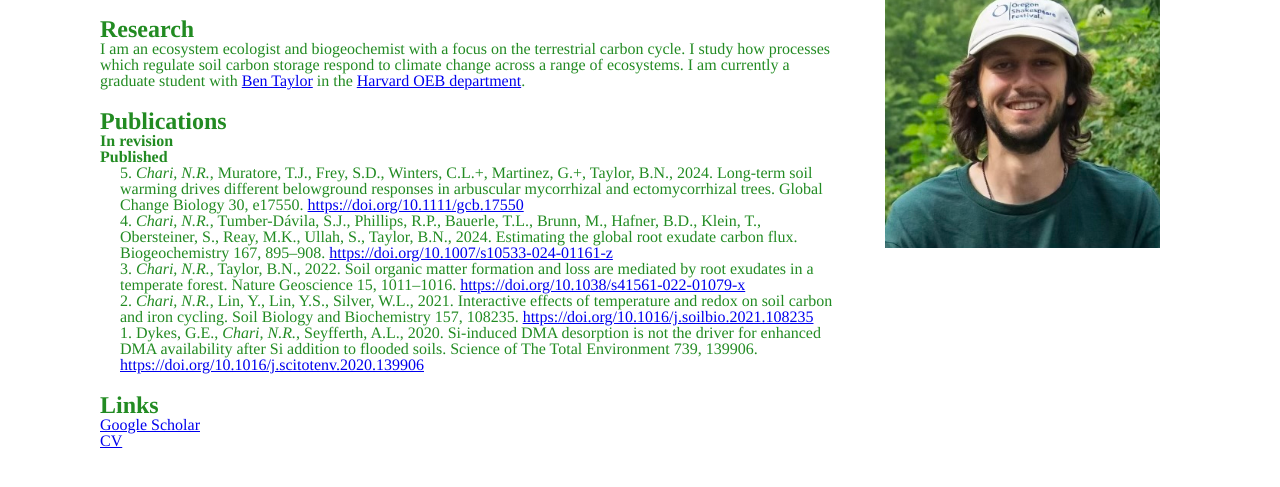
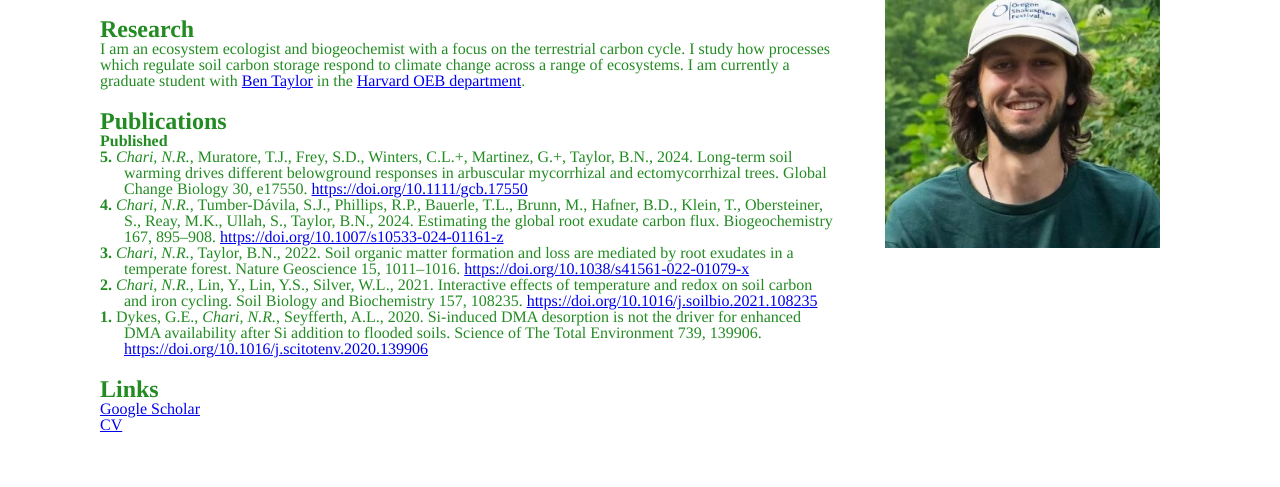
Before and after one commit to nrchari/nrchari.github.io, a plain HTML site: page index.html in a window 1280 px wide. Shown: the part 91-578 px from the top of the page. Drawn offline with Linux system fonts and the light colour scheme.

Commit message:
Add files via upload

```diff
--- a/index.html
+++ b/index.html
@@ -23,24 +23,28 @@
         <div class="content">
           <h2>Publications</h2>
           <ol>
-            <b>In revision</b><br>
+    <b>Published</b><br>
 
+    <p class="publication">
+        <span class="publication-number">5.</span> <i>Chari, N.R.</i>, Muratore, T.J., Frey, S.D., Winters, C.L.+, Martinez, G.+, Taylor, B.N., 2024. Long-term soil warming drives different belowground responses in arbuscular mycorrhizal and ectomycorrhizal trees. Global Change Biology 30, e17550. <a href="https://doi.org/10.1111/gcb.17550">https://doi.org/10.1111/gcb.17550</a>
+    </p>
 
-            <b>Published</b><br>
+    <p class="publication">
+        <span class="publication-number">4.</span> <i>Chari, N.R.</i>, Tumber-Dávila, S.J., Phillips, R.P., Bauerle, T.L., Brunn, M., Hafner, B.D., Klein, T., Obersteiner, S., Reay, M.K., Ullah, S., Taylor, B.N., 2024. Estimating the global root exudate carbon flux. Biogeochemistry 167, 895–908. <a href="https://doi.org/10.1007/s10533-024-01161-z">https://doi.org/10.1007/s10533-024-01161-z</a>
+    </p>
 
-              <p style="margin-left: 0; padding-left: 20px;">5. <i>Chari, N.R.</i>, Muratore, T.J., Frey, S.D., Winters, C.L.+, Martinez, G.+, Taylor, B.N., 2024. Long-term soil warming drives different belowground responses in arbuscular mycorrhizal and ectomycorrhizal trees. Global Change Biology 30, e17550. <a href="https://doi.org/10.1111/gcb.17550">https://doi.org/10.1111/gcb.17550</a></p>
+    <p class="publication">
+        <span class="publication-number">3.</span> <i>Chari, N.R.</i>, Taylor, B.N., 2022. Soil organic matter formation and loss are mediated by root exudates in a temperate forest. Nature Geoscience 15, 1011–1016. <a href="https://doi.org/10.1038/s41561-022-01079-x">https://doi.org/10.1038/s41561-022-01079-x</a>
+    </p>
 
-              <p style="margin-left: 0; padding-left: 20px;">4. <i>Chari, N.R.</i>, Tumber-Dávila, S.J., Phillips, R.P., Bauerle, T.L., Brunn, M., Hafner, B.D., Klein, T., Obersteiner, S., Reay, M.K., Ullah, S., Taylor, B.N., 2024. Estimating the global root exudate carbon flux. Biogeochemistry 167, 895–908. <a href="https://doi.org/10.1007/s10533-024-01161-z">https://doi.org/10.1007/s10533-024-01161-z</a></p>
+    <p class="publication">
+        <span class="publication-number">2.</span> <i>Chari, N.R.</i>, Lin, Y., Lin, Y.S., Silver, W.L., 2021. Interactive effects of temperature and redox on soil carbon and iron cycling. Soil Biology and Biochemistry 157, 108235. <a href="https://doi.org/10.1016/j.soilbio.2021.108235">https://doi.org/10.1016/j.soilbio.2021.108235</a>
+    </p>
 
-              <p style="margin-left: 0; padding-left: 20px;">3. <i>Chari, N.R.</i>, Taylor, B.N., 2022. Soil organic matter formation and loss are mediated by root exudates in a temperate forest. Nature Geoscience 15, 1011–1016. <a href="https://doi.org/10.1038/s41561-022-01079-x">https://doi.org/10.1038/s41561-022-01079-x</a></p>
-
-
-              <p style="margin-left: 0; padding-left: 20px;">2. <i>Chari, N.R.</i>, Lin, Y., Lin, Y.S., Silver, W.L., 2021. Interactive effects of temperature and redox on soil carbon and iron cycling. Soil Biology and Biochemistry 157, 108235. <a href="https://doi.org/10.1016/j.soilbio.2021.108235">https://doi.org/10.1016/j.soilbio.2021.108235</a></p>
-
-
-              <p style="margin-left: 0; padding-left: 20px;">1. Dykes, G.E., <i>Chari, N.R.</i>, Seyfferth, A.L., 2020. Si-induced DMA desorption is not the driver for enhanced DMA availability after Si addition to flooded soils. Science of The Total Environment 739, 139906. <a href="https://doi.org/10.1016/j.scitotenv.2020.139906">https://doi.org/10.1016/j.scitotenv.2020.139906</a></p>
-
-          </ol>
+    <p class="publication">
+        <span class="publication-number">1.</span> Dykes, G.E., <i>Chari, N.R.</i>, Seyfferth, A.L., 2020. Si-induced DMA desorption is not the driver for enhanced DMA availability after Si addition to flooded soils. Science of The Total Environment 739, 139906. <a href="https://doi.org/10.1016/j.scitotenv.2020.139906">https://doi.org/10.1016/j.scitotenv.2020.139906</a>
+    </p>
+</ol>
         </div>
       </section>
       <section id="contact">
--- a/style.css
+++ b/style.css
@@ -105,3 +105,13 @@ h1 {
     height: auto; /* Maintain the aspect ratio */
     margin-bottom: 20px; /* Add vertical space between images */
 }
+
+.publication {
+
+    text-indent: -1.5em; /* Pulls the first line back */
+    padding-left: 1.5em; /* Indents subsequent lines */
+}
+
+.publication-number {
+    font-weight: bold; /* Makes the publication number bold */
+}
```
